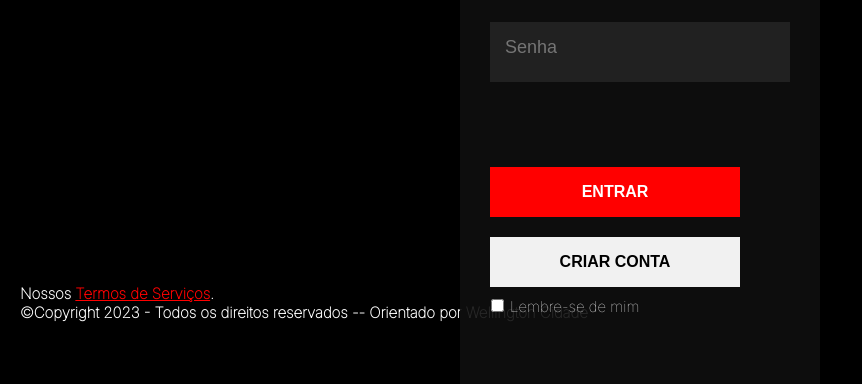
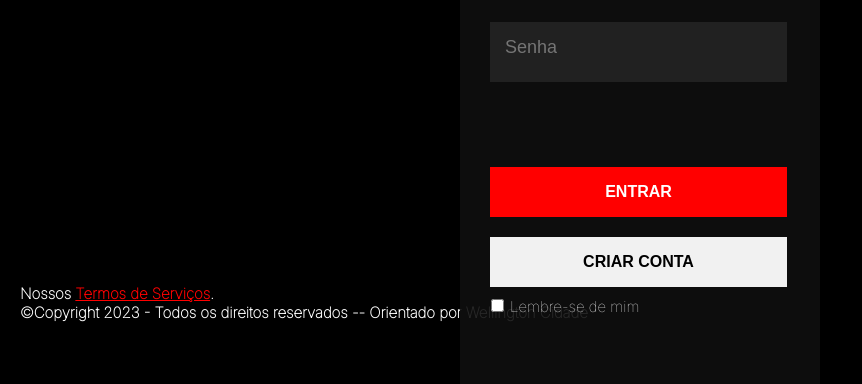
Before and after one commit to mikazittas/yuuga-project, a plain HTML site: page index.html in a window 1280 px wide. Shown: the part 476-860 px from the top of the page, without its empty margins (0-862 px from the left). Drawn offline with Linux system fonts and the light colour scheme.

Commit message:
alterações finais

```diff
--- a/css/index_style.css
+++ b/css/index_style.css
@@ -53,7 +53,7 @@ body{
 
 .login_body input {
     height: 60px;
-    width: 300px;
+    width: 100%;
     color: #fff;
     background-color: #212121;
     border: none;
@@ -71,13 +71,13 @@ body{
 
 .input_box {
     margin-bottom: 25px;
-    width: 250px;
+    width: 90%;
 }
 
 .login_body button.submit {
     margin-top: 60px;
     height: 50px;
-    width: 100%;
+    width: 90%;
     color: #fff;
     background-color: #FF0000;
     font-weight: bold;
@@ -89,11 +89,14 @@ body{
 .login_body button.submit:hover {
     background-color: #490000;
     cursor: pointer;
+    transition: 0.3s;
 }
-
+.login_box{
+    width: 100%
+}
 .login_body button.submitaccount {
     height: 50px;
-    width: 100%;
+    width: 90%;
     color: #000;
     background-color: #f1f1f1;
     font-weight: bold;
@@ -101,11 +104,13 @@ body{
     border: none;
     margin-bottom: 10px;
 
+
 }
 
 .login_body button.submitaccount:hover {
     background-color: #9b9b9b;
     cursor: pointer;
+    transition: 0.3s;
 }
 
 .support {
```
Also changed, not shown: css/produto.css (+8 -6 lines).
